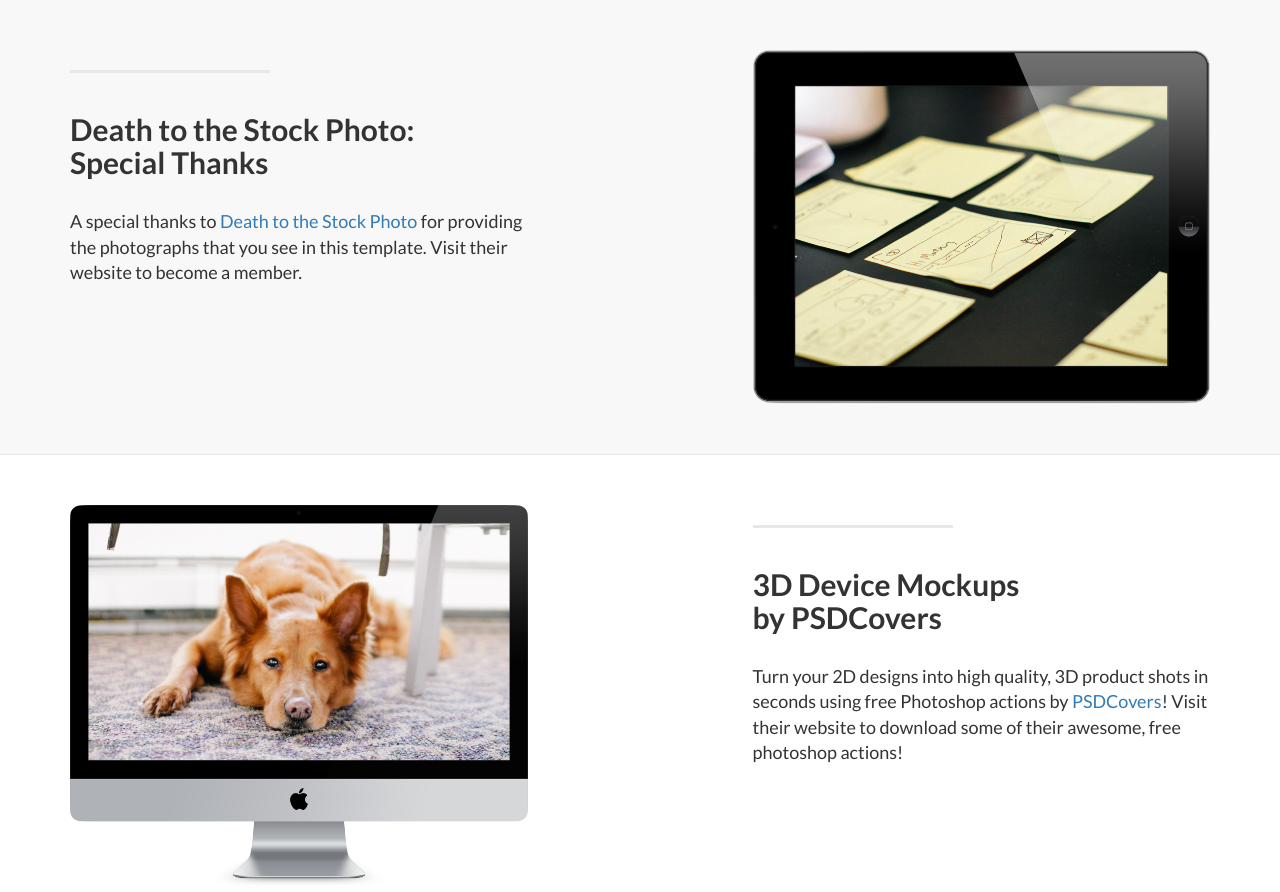
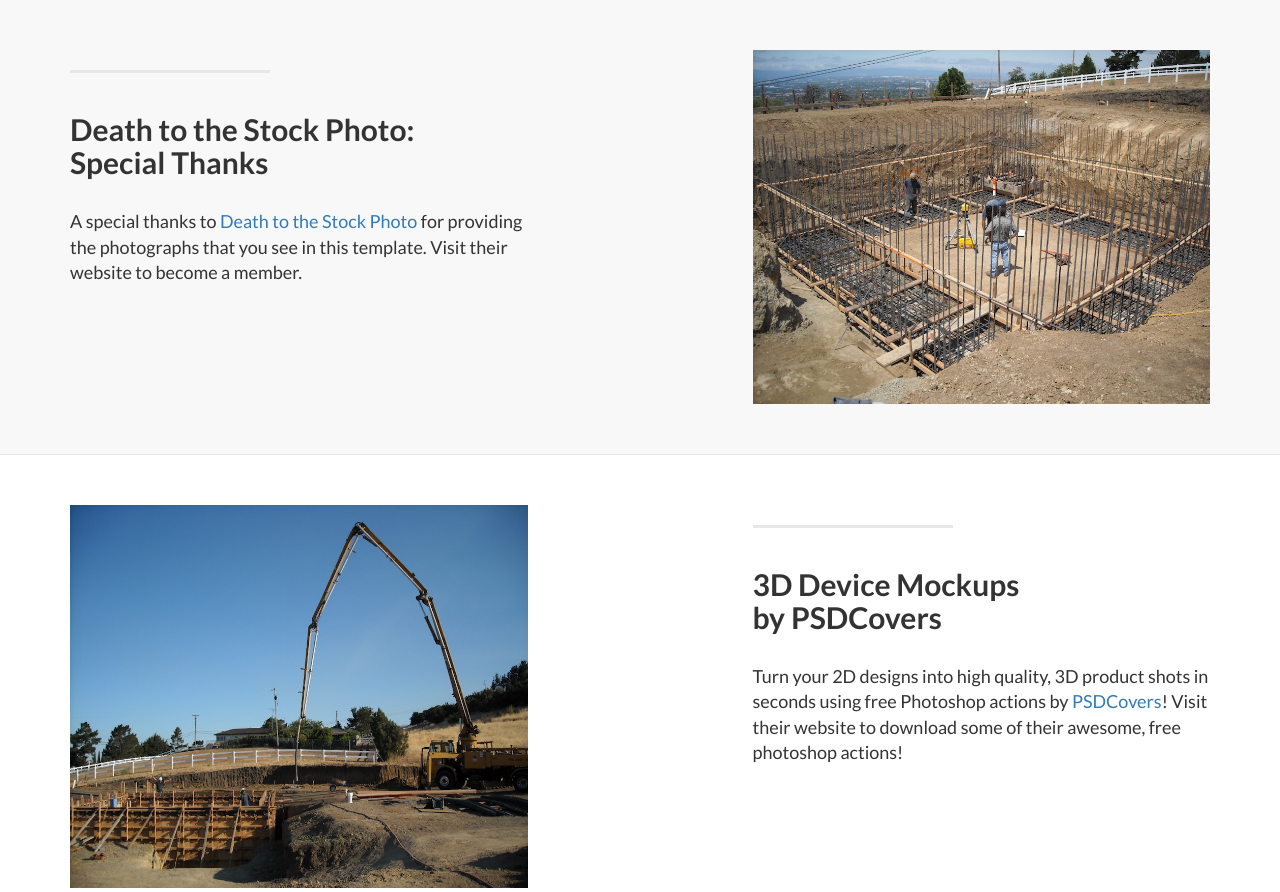
Before and after one commit to iAmNawa/FarallonCo, a website: page public/index.html in a window 1280 px wide. Shown: the part 777-1669 px from the top of the page. Drawn offline with Linux system fonts and the light colour scheme.

Commit message:
changing photos

```diff
--- a/public/index.html
+++ b/public/index.html
@@ -111,7 +111,7 @@
                     <p class="lead">A special thanks to <a target="_blank" href="http://join.deathtothestockphoto.com/">Death to the Stock Photo</a> for providing the photographs that you see in this template. Visit their website to become a member.</p>
                 </div>
                 <div class="col-lg-5 col-lg-offset-2 col-sm-6">
-                    <img class="img-responsive" src="img/ipad.png" alt="">
+                    <img class="img-responsive" src="img/one.jpg" alt="">
                 </div>
             </div>
 
@@ -133,7 +133,7 @@
                     <p class="lead">Turn your 2D designs into high quality, 3D product shots in seconds using free Photoshop actions by <a target="_blank" href="http://www.psdcovers.com/">PSDCovers</a>! Visit their website to download some of their awesome, free photoshop actions!</p>
                 </div>
                 <div class="col-lg-5 col-sm-pull-6  col-sm-6">
-                    <img class="img-responsive" src="img/dog.png" alt="">
+                    <img class="img-responsive" src="img/two.jpg" alt="">
                 </div>
             </div>
 
```
Also changed, not shown: public/img/one.jpg (added), public/img/two.jpg (added).
